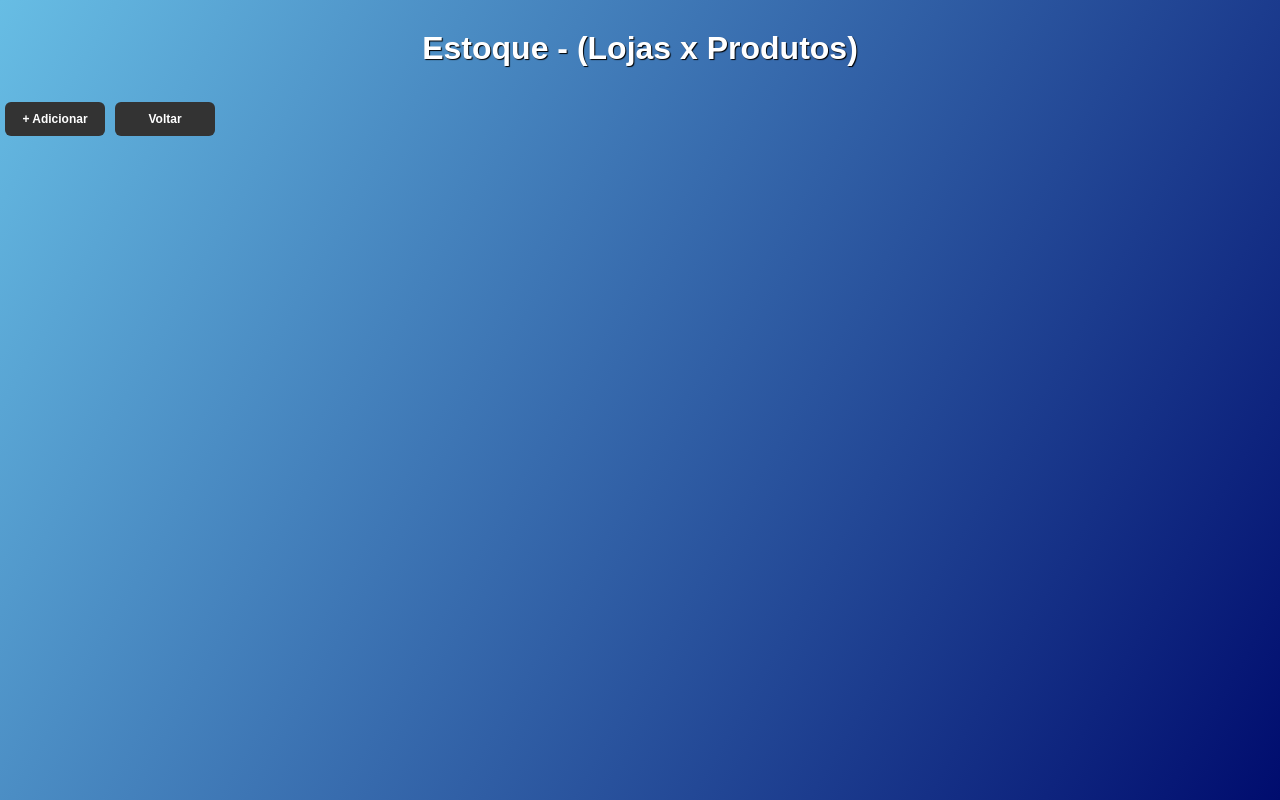
After one commit to Emerson-FullStackSenacPenha/flybynight-gerenciamento, a PHP site: page /estoque/editar.php in a window 1280 px wide. The commit adds this page. Run offline with PHP 8.4, Linux system fonts and the light colour scheme.

Commit message:
pagina de editar estoque

```diff
--- /dev/null
+++ b/estoque/editar.php
@@ -0,0 +1,22 @@
+<!DOCTYPE html>
+<html lang="pt-br">
+<head>
+    <meta charset="UTF-8">
+    <meta name="viewport" content="width=device-width, initial-scale=1.0">
+    <link rel="stylesheet" href="../css/estilos.css">
+    <title>Listar Estoque</title>
+</head>
+<body>
+
+    <h1>Estoque - (Lojas x Produtos)</h1>
+
+    <div id="links">
+    <a class="option" href="">+ Adicionar</a>
+    <a class="option" href="listar.php">Voltar</a>
+    </div>
+
+
+
+
+</body>
+</html>
--- a/estoque/listar.php
+++ b/estoque/listar.php
@@ -39,7 +39,7 @@ $estoque = buscarEstoque($conexao);
                 <td> <?=$etq['nome_produto']?> </td>
                 <td> <?=$etq['estoque']?> </td>
                 <td>
-                    <a href="">Editar</a>
+                    <a href="editar.php?id=<?=$etq['loja_id']?>">Editar</a>
                     <a href="">Excluir</a>
                 </td>
             </tr>
--- a/src/estoque_crud.php
+++ b/src/estoque_crud.php
@@ -5,6 +5,8 @@ require_once "../conecta.php";
 function buscarEstoque($conexao){
 
     $sql = "SELECT
+            -- Selecionar a coluna 'id' da tabela 'lojas_produtos' para fazer edição com o php
+                lojas_produtos.loja_id,
             -- Selecione a coluna 'nome' da tabela 'lojas'
             -- E nomeie como 'nome_loja'
                 lojas.nome AS nome_loja,
```
